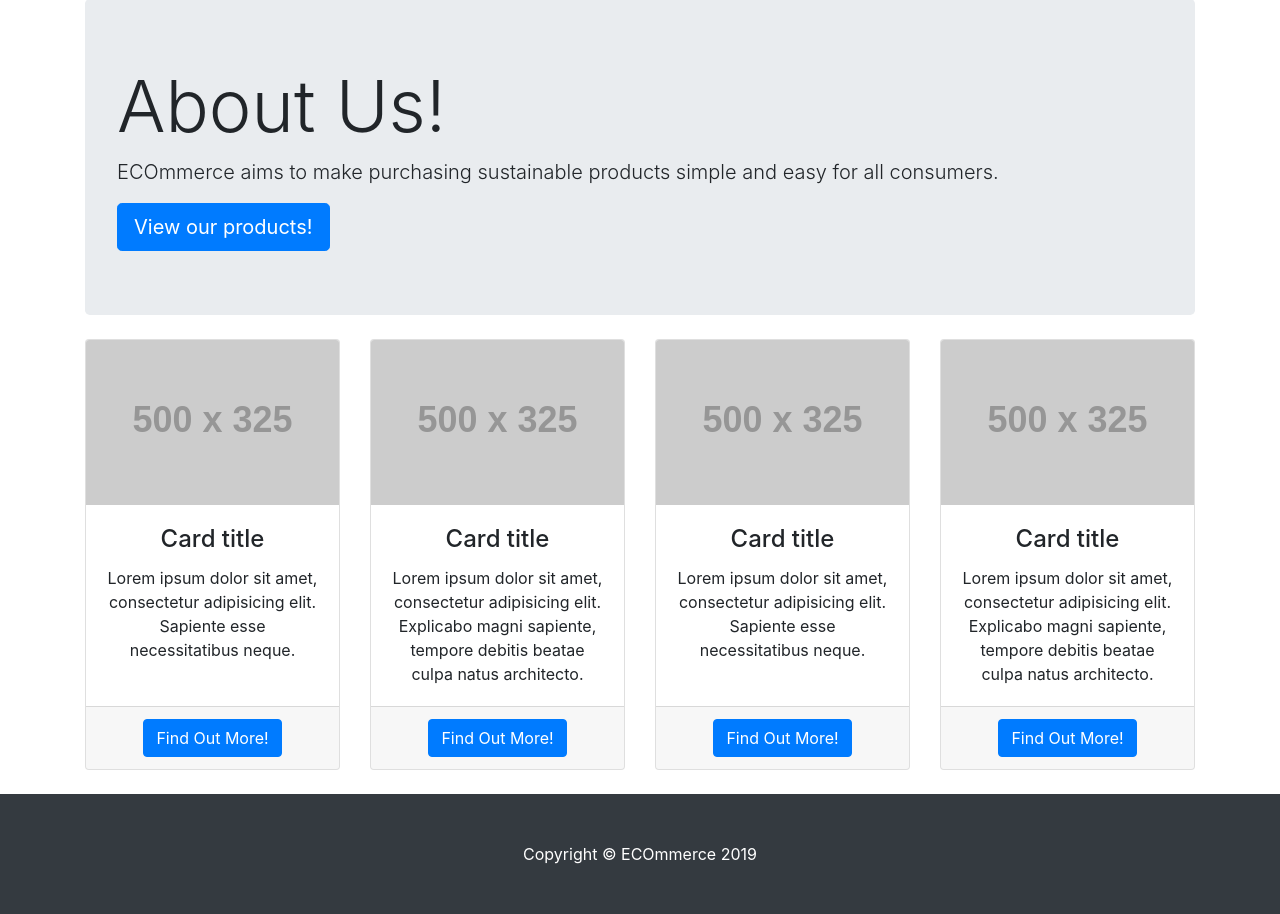
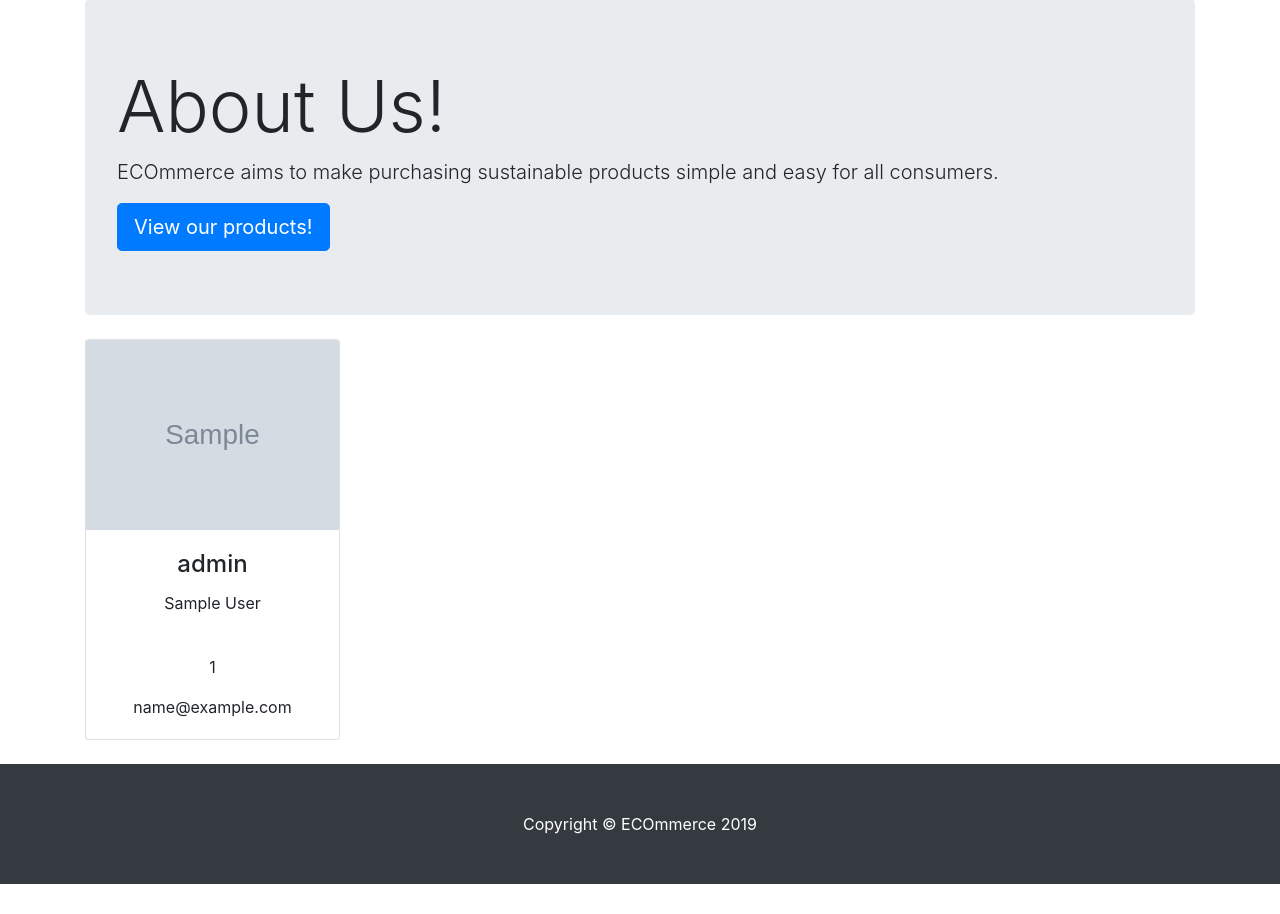
Before and after one commit to MoniqueWarrington/ECOmmerceAppSecurityProject, a Django app: template Home/templates/about_us.html in a window 1280 px wide. Shown: the part 81-995 px from the top of the page. After the commit the page ends 965 px from the top, so only its background shows below. Run offline with Django 3.2, Linux system fonts and the light colour scheme; the template is opened without the code that fills it: most values are stand-ins (such as "Sample title", 1, 10 or a date in 2020); grey boxes marked "Sample" are stand-in pictures; grey boxes labelled with a size stand in for pictures from a placeholder-image service; parts of the project's set-up code (start-up, migrations or seed data) failed here and were passed over; some libraries are stand-ins or nearby versions.

Commit message:
Updated About Us
Have made editable cards for administrators in About Us page

```diff
--- a/Home/templates/about_us.html
+++ b/Home/templates/about_us.html
@@ -67,59 +67,21 @@
 
     <!-- Page Features -->
     <div class="row text-center">
-
+	{% for administrator in about_us %}
       <div class="col-lg-3 col-md-6 mb-4">
         <div class="card h-100">
-          <img class="card-img-top" src="http://placehold.it/500x325" alt="">
+          <img class="card-img-top" src="{{ administrator.user_image.url }}" alt="{{administrator.first_name}} {{administrator.last_name}}">
           <div class="card-body">
-            <h4 class="card-title">Card title</h4>
-            <p class="card-text">Lorem ipsum dolor sit amet, consectetur adipisicing elit. Sapiente esse necessitatibus neque.</p>
-          </div>
-          <div class="card-footer">
-            <a href="#" class="btn btn-primary">Find Out More!</a>
+            <h4 class="card-title">{{administrator.company_role}}</h4>
+            <p class="card-text">{{administrator.first_name}} {{administrator.last_name}}</p>
+			<br>
+			<p class="card-text">{{administrator.phone_number}}</p>
+			<p class="card-text">{{administrator.email_address}}</p>
           </div>
         </div>
       </div>
 
-      <div class="col-lg-3 col-md-6 mb-4">
-        <div class="card h-100">
-          <img class="card-img-top" src="http://placehold.it/500x325" alt="">
-          <div class="card-body">
-            <h4 class="card-title">Card title</h4>
-            <p class="card-text">Lorem ipsum dolor sit amet, consectetur adipisicing elit. Explicabo magni sapiente, tempore debitis beatae culpa natus architecto.</p>
-          </div>
-          <div class="card-footer">
-            <a href="#" class="btn btn-primary">Find Out More!</a>
-          </div>
-        </div>
-      </div>
-
-      <div class="col-lg-3 col-md-6 mb-4">
-        <div class="card h-100">
-          <img class="card-img-top" src="http://placehold.it/500x325" alt="">
-          <div class="card-body">
-            <h4 class="card-title">Card title</h4>
-            <p class="card-text">Lorem ipsum dolor sit amet, consectetur adipisicing elit. Sapiente esse necessitatibus neque.</p>
-          </div>
-          <div class="card-footer">
-            <a href="#" class="btn btn-primary">Find Out More!</a>
-          </div>
-        </div>
-      </div>
-
-      <div class="col-lg-3 col-md-6 mb-4">
-        <div class="card h-100">
-          <img class="card-img-top" src="http://placehold.it/500x325" alt="">
-          <div class="card-body">
-            <h4 class="card-title">Card title</h4>
-            <p class="card-text">Lorem ipsum dolor sit amet, consectetur adipisicing elit. Explicabo magni sapiente, tempore debitis beatae culpa natus architecto.</p>
-          </div>
-          <div class="card-footer">
-            <a href="#" class="btn btn-primary">Find Out More!</a>
-          </div>
-        </div>
-      </div>
-
+	{% endfor %}
     </div>
     <!-- /.row -->
 
--- a/Home/views.py
+++ b/Home/views.py
@@ -2,6 +2,7 @@ from django.http import HttpResponse, Http404
 from django.views import generic
 from django.shortcuts import get_object_or_404, render
 from home.models import Product
+from home.models import Administrator
 
 
 def home(request):
@@ -9,7 +10,7 @@ def home(request):
 
 
 def about_us(request):
-    return render(request, "about_us.html")
+    return render(request, "about_us.html", {'about_us': Administrator.objects.all()})
 
 
 def products(request):
```
Also changed, not shown: Home/models.py (+12 -9 lines), db.sqlite3, home/migrations/0004_auto_20190505_1249.py (added), home/migrations/0005_auto_20190505_1304.py (added), home/migrations/0006_administrator_user_image.py (added), media/admin_photo/anthony_-_Copy.jpg (added), media/admin_photo/ayman.jpg (added), media/admin_photo/monique.jpg (added).
